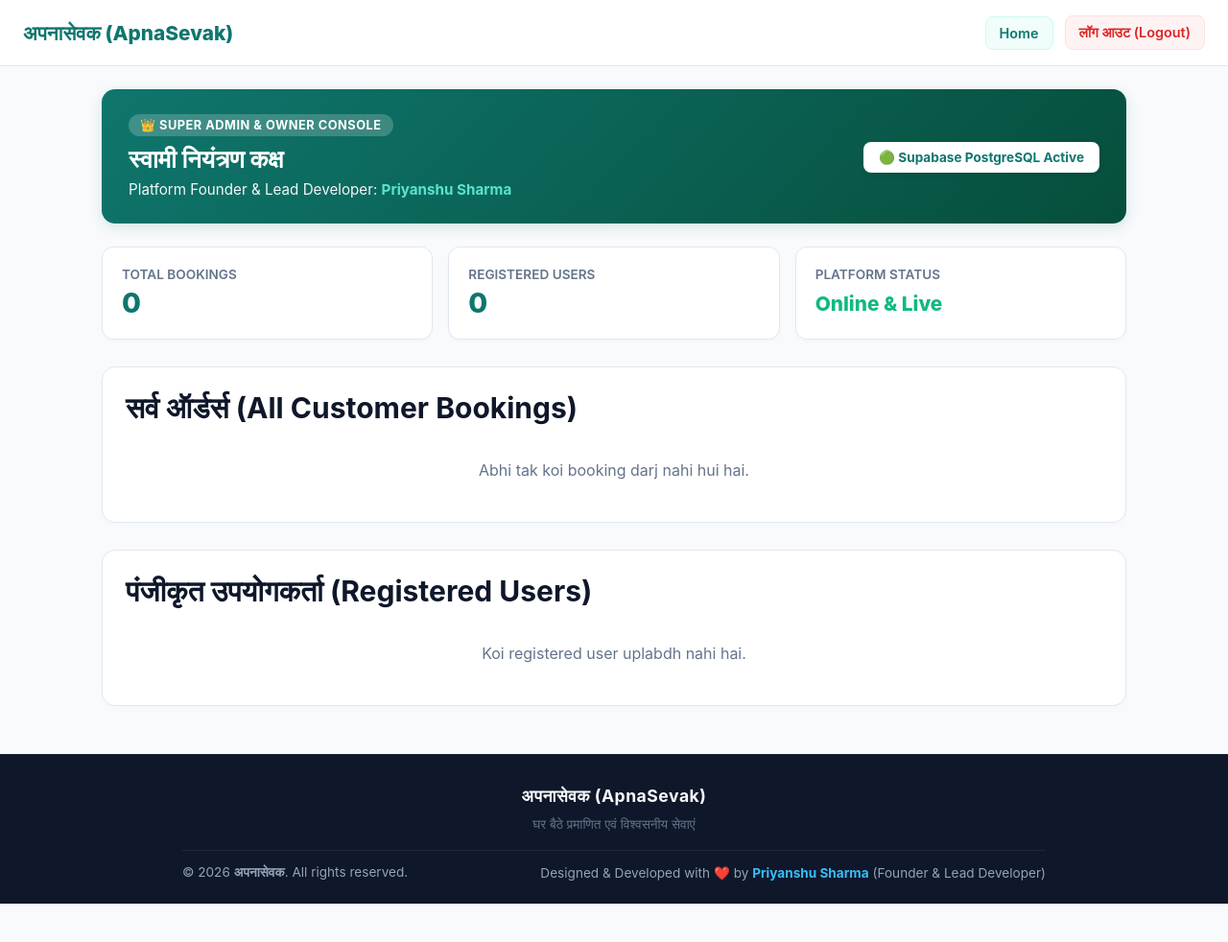
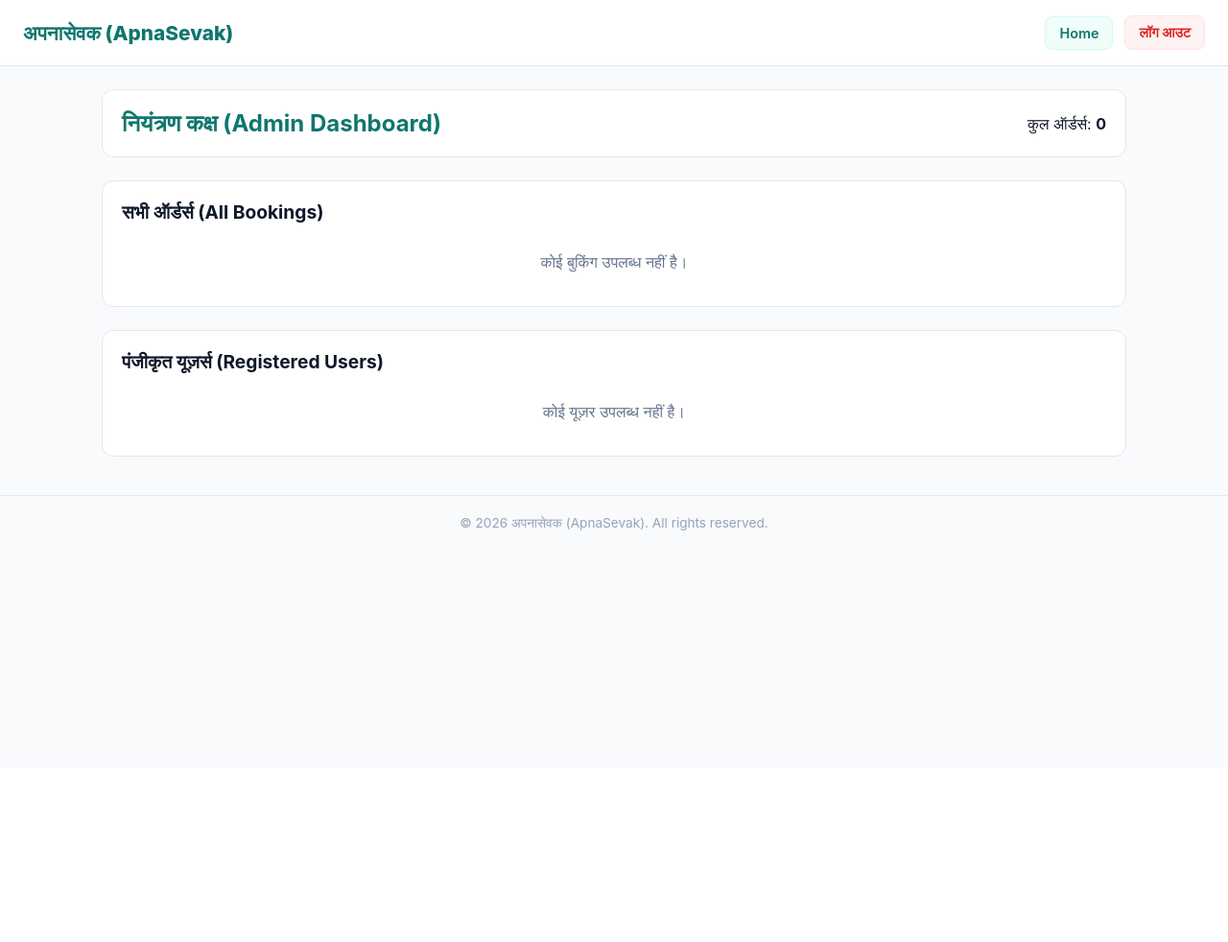
Before and after one commit to Priyu7/apnasevak, a Flask app: page /admin_dashboard in a window 1280 px wide. Shown: the whole page at 96% size. After the commit the page ends 553 px from the top, so only its background shows below. Run offline with Flask 3, Linux system fonts and the light colour scheme; some libraries are stand-ins or nearby versions.

Commit message:
Revert to clean admin dashboard without owner branding

```diff
--- a/templates/admin_dashboard.html
+++ b/templates/admin_dashboard.html
@@ -3,12 +3,11 @@
 <head>
     <meta charset="UTF-8">
     <meta name="viewport" content="width=device-width, initial-scale=1.0">
-    <title>स्वामी नियंत्रण कक्ष (Owner Console) | apnaSevak</title>
+    <title>एडमिन डैशबोर्ड (Admin Dashboard) | apnaSevak</title>
     <style>
         :root {
             --primary: #0F766E;
             --primary-dark: #115E59;
-            --whatsapp: #25D366;
             --bg-color: #F8FAFC;
             --card-bg: #FFFFFF;
             --text-dark: #0F172A;
@@ -29,7 +28,6 @@
             padding-bottom: 40px;
         }
 
-        /* Navbar */
         .navbar {
             background-color: #FFFFFF;
             padding: 16px 24px;
@@ -61,7 +59,6 @@
             font-weight: 600;
             padding: 8px 14px;
             border-radius: 8px;
-            transition: all 0.2s;
         }
 
         .nav-btn-home {
@@ -76,103 +73,40 @@
             border: 1px solid #FEE2E2;
         }
 
-        /* Container */
         .container {
             max-width: 1100px;
             margin: 24px auto;
             padding: 0 16px;
         }
 
-        /* Owner Header Banner */
-        .owner-banner {
-            background: linear-gradient(135deg, #0F766E 0%, #064E3B 100%);
-            color: white;
-            padding: 26px 28px;
-            border-radius: 14px;
+        .header-box {
+            background: #FFFFFF;
+            padding: 20px;
+            border-radius: 12px;
+            border: 1px solid var(--border);
             margin-bottom: 24px;
             display: flex;
             justify-content: space-between;
             align-items: center;
-            flex-wrap: wrap;
-            gap: 16px;
-            box-shadow: 0 4px 14px rgba(15, 118, 110, 0.15);
         }
 
-        .owner-tag {
-            display: inline-block;
-            background-color: rgba(255, 255, 255, 0.2);
-            padding: 4px 12px;
-            border-radius: 20px;
-            font-size: 0.8rem;
-            font-weight: 700;
-            letter-spacing: 0.5px;
-            margin-bottom: 8px;
+        .header-box h1 {
+            font-size: 1.5rem;
+            color: var(--primary);
         }
 
-        .owner-title {
-            font-size: 1.6rem;
-            font-weight: 800;
-        }
-
-        .founder-name {
-            color: #5EEAD4;
-            font-weight: 700;
-        }
-
-        .db-badge {
-            background: #FFFFFF;
-            color: #0F766E;
-            font-weight: 700;
-            padding: 8px 16px;
-            border-radius: 8px;
-            font-size: 0.85rem;
-            box-shadow: 0 2px 4px rgba(0,0,0,0.1);
-        }
-
-        /* Stat Counters */
-        .stats-grid {
-            display: grid;
-            grid-template-columns: repeat(auto-fit, minmax(220px, 1fr));
-            gap: 16px;
-            margin-bottom: 28px;
-        }
-
-        .stat-card {
+        .section-box {
             background: var(--card-bg);
             border: 1px solid var(--border);
             border-radius: 12px;
             padding: 20px;
-            box-shadow: 0 2px 4px rgba(0,0,0,0.02);
-        }
-
-        .stat-label {
-            font-size: 0.85rem;
-            color: var(--text-muted);
-            font-weight: 600;
-            text-transform: uppercase;
-        }
-
-        .stat-val {
-            font-size: 1.8rem;
-            font-weight: 800;
-            color: var(--primary);
-            margin-top: 4px;
-        }
-
-        /* Sections & Tables */
-        .section-box {
-            background: var(--card-bg);
-            border: 1px solid var(--border);
-            border-radius: 14px;
-            padding: 24px;
-            margin-bottom: 28px;
-            box-shadow: 0 2px 6px rgba(0,0,0,0.02);
+            margin-bottom: 24px;
         }
 
         .section-header {
-            font-size: 1.25rem;
+            font-size: 1.2rem;
             font-weight: 700;
-            margin-bottom: 16px;
+            margin-bottom: 14px;
         }
 
         .table-responsive {
@@ -191,108 +125,46 @@
             background-color: #F1F5F9;
             color: var(--text-muted);
             font-weight: 700;
-            padding: 12px 14px;
+            padding: 10px 12px;
             border-bottom: 2px solid var(--border);
-            white-space: nowrap;
         }
 
         td {
-            padding: 12px 14px;
+            padding: 10px 12px;
             border-bottom: 1px solid var(--border);
-            vertical-align: middle;
         }
 
-        tr:hover td {
-            background-color: #F8FAFC;
-        }
-
-        /* Badges */
         .badge {
-            padding: 4px 10px;
-            border-radius: 20px;
+            padding: 4px 8px;
+            border-radius: 12px;
             font-size: 0.8rem;
-            font-weight: 700;
-            display: inline-block;
+            font-weight: 600;
         }
 
         .badge-Pending { background: #FEF3C7; color: #92400E; }
         .badge-Accepted { background: #E0E7FF; color: #3730A3; }
         .badge-Completed { background: #DCFCE7; color: #166534; }
         .badge-Cancelled { background: #FEE2E2; color: #991B1B; }
-
-        .role-sevak { background: #E0F2FE; color: #0369A1; }
-        .role-customer { background: #F3E8FF; color: #6B21A8; }
-        .role-admin { background: #FEF9C3; color: #854D0E; }
-
-        /* Action Buttons */
-        .btn-wa-sm {
-            display: inline-flex;
-            align-items: center;
-            gap: 6px;
-            background-color: var(--whatsapp);
-            color: white;
-            text-decoration: none;
-            padding: 6px 12px;
-            border-radius: 6px;
-            font-size: 0.85rem;
-            font-weight: 600;
-        }
-
-        .empty-text {
-            text-align: center;
-            color: var(--text-muted);
-            padding: 20px 0;
-        }
     </style>
 </head>
 <body>
 
-    <!-- Header Navigation -->
     <nav class="navbar">
         <a href="/" class="brand-logo">अपनासेवक (ApnaSevak)</a>
         <div class="nav-actions">
             <a href="/" class="nav-btn nav-btn-home">Home</a>
-            <a href="/logout" class="nav-btn nav-btn-logout">लॉग आउट (Logout)</a>
+            <a href="/logout" class="nav-btn nav-btn-logout">लॉग आउट</a>
         </div>
     </nav>
 
     <div class="container">
-
-        <!-- Super Admin & Owner Header Banner -->
-        <div class="owner-banner">
-            <div>
-                <span class="owner-tag">👑 SUPER ADMIN & OWNER CONSOLE</span>
-                <h1 class="owner-title">स्वामी नियंत्रण कक्ष</h1>
-                <p style="margin-top: 6px; font-size: 0.95rem; opacity: 0.95;">
-                    Platform Founder & Lead Developer: <span class="founder-name">Priyanshu Sharma</span>
-                </p>
-            </div>
-            <div>
-                <span class="db-badge">🟢 Supabase PostgreSQL Active</span>
-            </div>
+        <div class="header-box">
+            <h1>नियंत्रण कक्ष (Admin Dashboard)</h1>
+            <span>कुल ऑर्डर्स: <strong>{{ bookings|length if bookings else 0 }}</strong></span>
         </div>
 
-        <!-- Metrics Overview -->
-        <div class="stats-grid">
-            <div class="stat-card">
-                <div class="stat-label">Total Bookings</div>
-                <div class="stat-val">{{ bookings|length if bookings else 0 }}</div>
-            </div>
-            <div class="stat-card">
-                <div class="stat-label">Registered Users</div>
-                <div class="stat-val">{{ users|length if users else 0 }}</div>
-            </div>
-            <div class="stat-card">
-                <div class="stat-label">Platform Status</div>
-                <div class="stat-val" style="font-size: 1.3rem; margin-top: 10px; color: #10B981;">Online & Live</div>
-            </div>
-        </div>
-
-        <!-- All Bookings Section -->
         <div class="section-box">
-            <div class="section-header">
-                <h2>सर्व ऑर्डर्स (All Customer Bookings)</h2>
-            </div>
+            <div class="section-header">सभी ऑर्डर्स (All Bookings)</div>
             <div class="table-responsive">
                 {% if bookings %}
                 <table>
@@ -303,43 +175,30 @@
                             <th>Phone</th>
                             <th>Service</th>
                             <th>Address</th>
-                            <th>Preferred Time</th>
                             <th>Status</th>
-                            <th>WhatsApp Contact</th>
                         </tr>
                     </thead>
                     <tbody>
                         {% for b in bookings %}
                         <tr>
-                            <td><strong>#{{ b.id }}</strong></td>
+                            <td>#{{ b.id }}</td>
                             <td>{{ b.customer_name }}</td>
                             <td>{{ b.customer_phone }}</td>
                             <td><strong>{{ b.service_name }}</strong></td>
                             <td>{{ b.address }}</td>
-                            <td>{{ b.preferred_time }}</td>
                             <td><span class="badge badge-{{ b.status }}">{{ b.status }}</span></td>
-                            <td>
-                                <a href="https://wa.me/91{{ b.customer_phone }}?text=Namaste%20{{ b.customer_name }}%2C%20ApnaSevak%20se%20aapke%20order%20%23{{ b.id }}%20ke%20sambandh%20mein%20sampark%20kar%20rahe%20hain."
-                                   target="_blank"
-                                   class="btn-wa-sm">
-                                    WhatsApp
-                                </a>
-                            </td>
                         </tr>
                         {% endfor %}
                     </tbody>
                 </table>
                 {% else %}
-                <p class="empty-text">Abhi tak koi booking darj nahi hui hai.</p>
+                <p style="color: var(--text-muted); text-align: center; padding: 16px;">कोई बुकिंग उपलब्ध नहीं है।</p>
                 {% endif %}
             </div>
         </div>
 
-        <!-- All Users Section -->
         <div class="section-box">
-            <div class="section-header">
-                <h2>पंजीकृत उपयोगकर्ता (Registered Users)</h2>
-            </div>
+            <div class="section-header">पंजीकृत यूज़र्स (Registered Users)</div>
             <div class="table-responsive">
                 {% if users %}
                 <table>
@@ -349,46 +208,29 @@
                             <th>Name</th>
                             <th>Phone</th>
                             <th>Role</th>
-                            <th>Expertise / Service Type</th>
                         </tr>
                     </thead>
                     <tbody>
                         {% for u in users %}
                         <tr>
                             <td>#{{ u.id }}</td>
-                            <td><strong>{{ u.name }}</strong></td>
+                            <td>{{ u.name }}</td>
                             <td>{{ u.phone }}</td>
-                            <td><span class="badge role-{{ u.role }}">{{ u.role|capitalize }}</span></td>
-                            <td>{{ u.service_type if u.service_type else '—' }}</td>
+                            <td><strong>{{ u.role|capitalize }}</strong></td>
                         </tr>
                         {% endfor %}
                     </tbody>
                 </table>
                 {% else %}
-                <p class="empty-text">Koi registered user uplabdh nahi hai.</p>
+                <p style="color: var(--text-muted); text-align: center; padding: 16px;">कोई यूज़र उपलब्ध नहीं है।</p>
                 {% endif %}
             </div>
         </div>
-
     </div>
 
-    <!-- Footer with Developer Credit -->
-    <footer style="background-color: #0F172A; color: #94A3B8; padding: 32px 20px 24px; text-align: center; border-top: 1px solid #1E293B; margin-top: 50px; font-size: 0.95rem;">
-        <div style="max-width: 900px; margin: 0 auto; display: flex; flex-direction: column; gap: 10px; align-items: center;">
-            <p style="color: #F8FAFC; font-weight: 700; font-size: 1.1rem; letter-spacing: 0.5px;">
-                अपनासेवक (ApnaSevak)
-            </p>
-            <p style="color: #64748B; font-size: 0.85rem;">
-                घर बैठे प्रमाणित एवं विश्वसनीय सेवाएं
-            </p>
-            <div style="margin-top: 8px; padding-top: 14px; border-top: 1px solid #1E293B; width: 100%; display: flex; flex-wrap: wrap; justify-content: space-between; align-items: center; font-size: 0.85rem;">
-                <span>© 2026 <strong>अपनासेवक</strong>. All rights reserved.</span>
-                <span>
-                    Designed & Developed with ❤️ by
-                    <strong style="color: #38BDF8;">Priyanshu Sharma</strong> (Founder & Lead Developer)
-                </span>
-            </div>
-        </div>
+    <!-- Simple Clean Footer -->
+    <footer style="text-align: center; color: #94A3B8; font-size: 0.85rem; padding: 20px; border-top: 1px solid var(--border); margin-top: 40px;">
+        © 2026 अपनासेवक (ApnaSevak). All rights reserved.
     </footer>
 
 </body>
```
